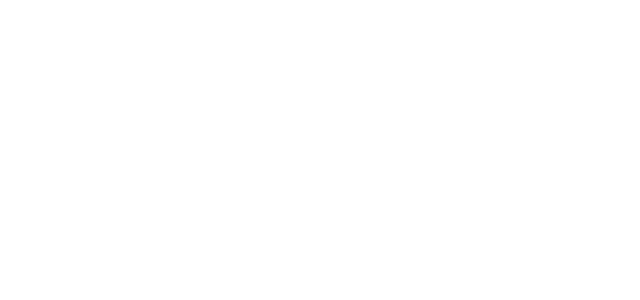
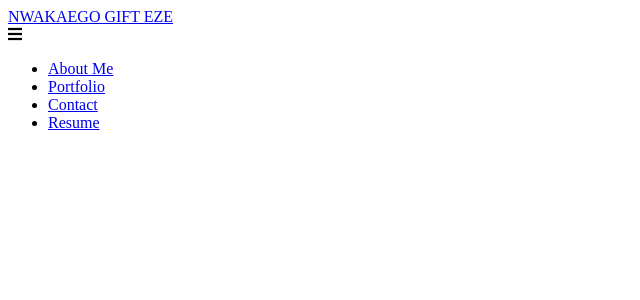
Before and after one commit to e-giftz/react-portfolio, a React (Create React App) app in the folder my-portfolio/: page / in a window 1280 px wide. Shown: the top 300 px of the page, without its empty margins (0-640 px from the left). Built offline with nearby package versions, Linux system fonts and the light colour scheme.

Commit message:
Adding more contents to Navbar.js

```diff
--- a/my-portfolio/package.json
+++ b/my-portfolio/package.json
@@ -8,6 +8,7 @@
     "@testing-library/user-event": "^12.8.3",
     "react": "^17.0.2",
     "react-dom": "^17.0.2",
+    "react-router-dom": "^5.2.0",
     "react-scripts": "4.0.3",
     "web-vitals": "^1.1.2"
   },
--- a/my-portfolio/public/index.html
+++ b/my-portfolio/public/index.html
@@ -4,6 +4,7 @@
     <meta charset="utf-8" />
     <meta name="viewport" content="width=device-width, initial-scale=1" />
     <meta name="description" content="Web site created using create-react-app"/>
+    <link rel="stylesheet" href="https://use.fontawesome.com/releases/v5.15.3/css/all.css" integrity="sha384-SZXxX4whJ79/gErwcOYf+zWLeJdY/qpuqC4cAa9rOGUstPomtqpuNWT9wdPEn2fk" crossorigin="anonymous">
 
     <title>React Portfolio App</title>
   </head>
--- a/my-portfolio/src/App.js
+++ b/my-portfolio/src/App.js
@@ -1,12 +1,18 @@
-import React from "react";
-import Header from "./components/Header";
+import React from 'react';
+import Navbar from './components/Navbar';
+import { BrowserRouter as Router, Switch, Route } from 'react-router-dom';
 
 
 function App() {
   return (
-    <div>
-
-    </div>
+    <>
+    <Router>
+      <Navbar />
+      <Switch>
+        <Route path="/" exact />
+      </Switch>
+    </Router>
+   </>
   );
 }
 
--- a/my-portfolio/src/components/Navbar.js
+++ b/my-portfolio/src/components/Navbar.js
@@ -1,13 +1,46 @@
 import React, { useState } from 'react';
+import { Link } from 'react-router-dom';
+
 
 
 function Navbar() {
+    const [click, setClick] = useState(false);
+    // Function to handle click events
+    const  handleClick = ()=> setClick(!click);
+
+    const closeMobileMenu = () => setClick(false);
     return (
         <>
             <nav className="navbar">
                 <div className="navbar-container">
-                    <Link>
+                    <Link  to="/" className="navbar-logo">
+                        NWAKAEGO GIFT EZE
                     </Link>
+                    <div className="menu-icon" onClick={handleClick}>
+                        <i className={click ? "fas fa-times" : "fas fa-bars"} />
+                    </div>
+                    <ul className={click ? "nav-menu  active"  : "nav-menu"}>
+                        <li className="nav-item">
+                            <Link to="/" className="nav-links" onClick={closeMobileMenu}>
+                                About Me
+                            </Link>
+                        </li>
+                        <li className="nav-item">
+                            <Link to="/" className="nav-links" onClick={closeMobileMenu}>
+                                Portfolio
+                            </Link>
+                        </li>
+                        <li className="nav-item">
+                            <Link to="/" className="nav-links" onClick={closeMobileMenu}>
+                                Contact
+                            </Link>
+                        </li>
+                        <li className="nav-item">
+                            <Link to="/" className="nav-links" onClick={closeMobileMenu}>
+                                Resume
+                            </Link>
+                        </li>
+                    </ul>
                 </div>
             </nav>
         </>
```
Also changed, not shown: my-portfolio/src/components/Button.js (added), my-portfolio/src/styles/Button.css (added), my-portfolio/src/styles/Navbar.css (added), 1 other file (tests, documents, lock files or other folders).
